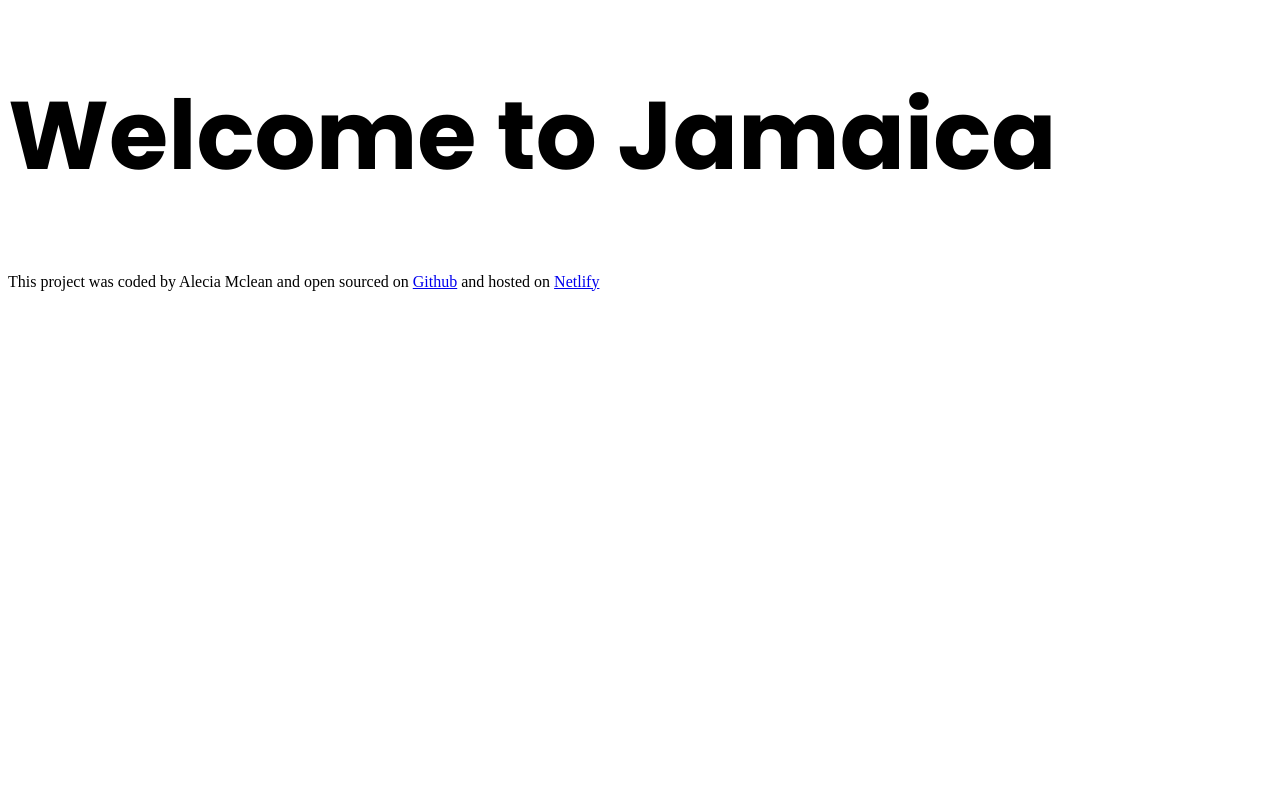
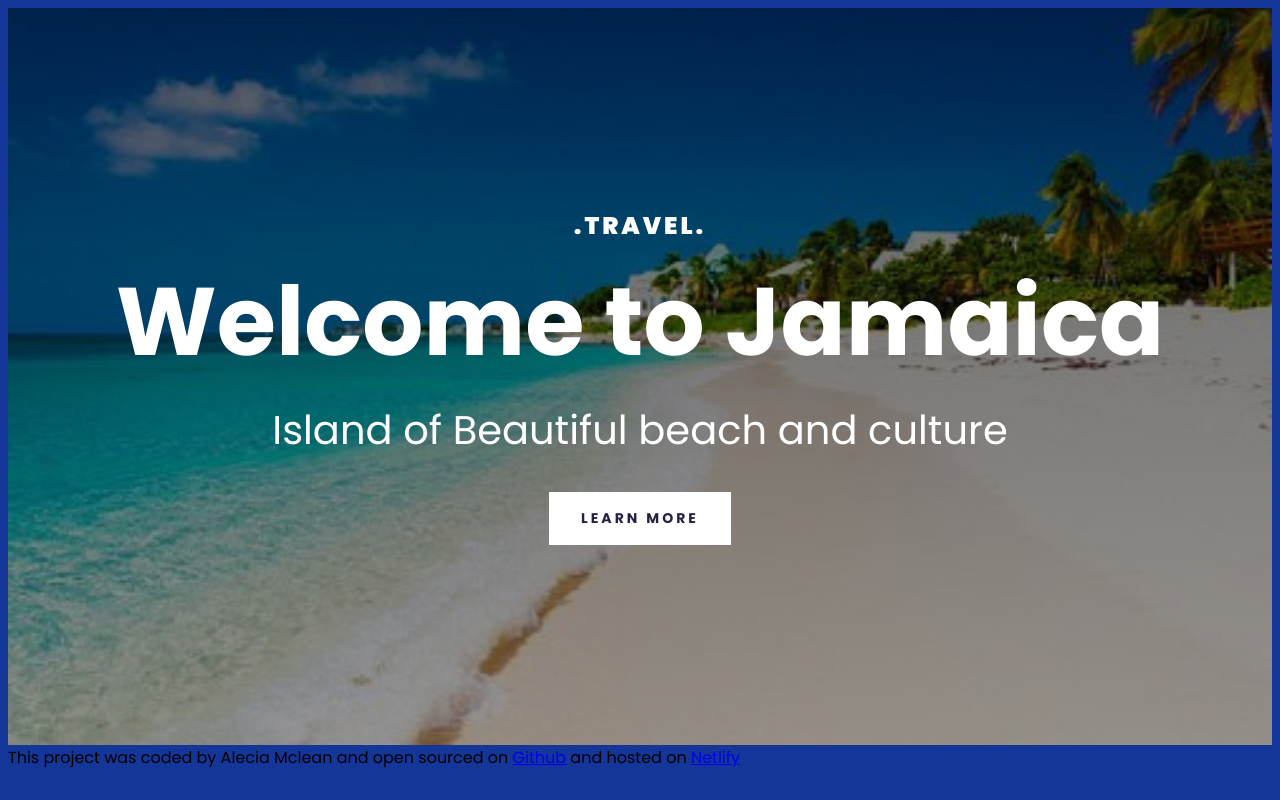
Before and after one commit to mcleanalecia1998/responsive.project, a plain HTML site: page index.html in a window 1280 px wide. Drawn offline with Linux system fonts and the light colour scheme.

Commit message:
Added header html and css

```diff
--- a/index.html
+++ b/index.html
@@ -14,11 +14,18 @@
 </head>
 
 <body>
-    <h1>Welcome to Jamaica</h1>
-    <footer>This project was coded by Alecia Mclean and open sourced on <a
-            href="https://github.com/mcleanalecia1998/responsive.project" target="_blank">Github</a> and hosted on <a
-            href="https://travel-responsive-add.netlify.app/">Netlify</a>
-    </footer>
+    <div class="container">
+        <header>
+            <h3>.TRAVEL.</h3>
+            <h1>Welcome to Jamaica</h1>
+            <h2>Island of Beautiful beach and culture</h2>
+            <a href="#more">Learn more</a>
+        </header>
+        <footer>This project was coded by Alecia Mclean and open sourced on <a
+                href="https://github.com/mcleanalecia1998/responsive.project" target="_blank">Github</a> and hosted on
+            <a href="https://travel-responsive-add.netlify.app/">Netlify</a>
+        </footer>
+    </div>
 </body>
 
 </html>
--- a/src/style.css
+++ b/src/style.css
@@ -1,7 +1,76 @@
-h1 {
-  font-family: "Poppins";
-  font-style: normal;
+body {
+  font-family: "Poppins", sans-serif;
+  background-color: #143698;
+}
+
+.container {
+  max-width: 1400px;
+  margin: 0 auto;
+}
+header {
+  background-image: linear-gradient(rgba(0, 0, 0, 0.6), rgba(0, 0, 0, 0.4)),
+    url("/images/jamaica.jpeg");
+  background-size: cover;
+  background-position: center;
+  background-repeat: no-repeat;
+  padding: 200px 0;
+  text-align: center;
+}
+
+header h1 {
+  color: white;
+
   font-weight: 700;
   font-size: 96px;
-  line-height: 144px;
+  line-height: 1;
+  margin: 30px 0;
 }
+
+header h2 {
+  color: white;
+  font-weight: 400;
+  font-size: 40px;
+  line-height: 1.5;
+  margin: 0;
+}
+
+header h3 {
+  color: white;
+  font-weight: 900;
+  font-size: 24px;
+  line-height: 1.5;
+  letter-spacing: 3px;
+  margin: 0;
+}
+
+header a {
+  font-weight: 700;
+  font-size: 14px;
+  line-height: 1.5;
+
+  text-align: center;
+  color: #272044;
+  padding: 16px 32px;
+  margin-top: 32px;
+  display: inline-block;
+  letter-spacing: 3px;
+  text-transform: uppercase;
+  text-decoration: none;
+  background: white;
+}
+
+@media (max-width: 900px) {
+  header {
+    padding: 60px 0;
+  }
+  header h1 {
+    font-size: 48px;
+  }
+
+  header h2 {
+    font-size: 20px;
+  }
+  header h3 {
+    font-size: 12px;
+  }
+}
```
Also changed, not shown: images/jamaica.jpeg (added).
